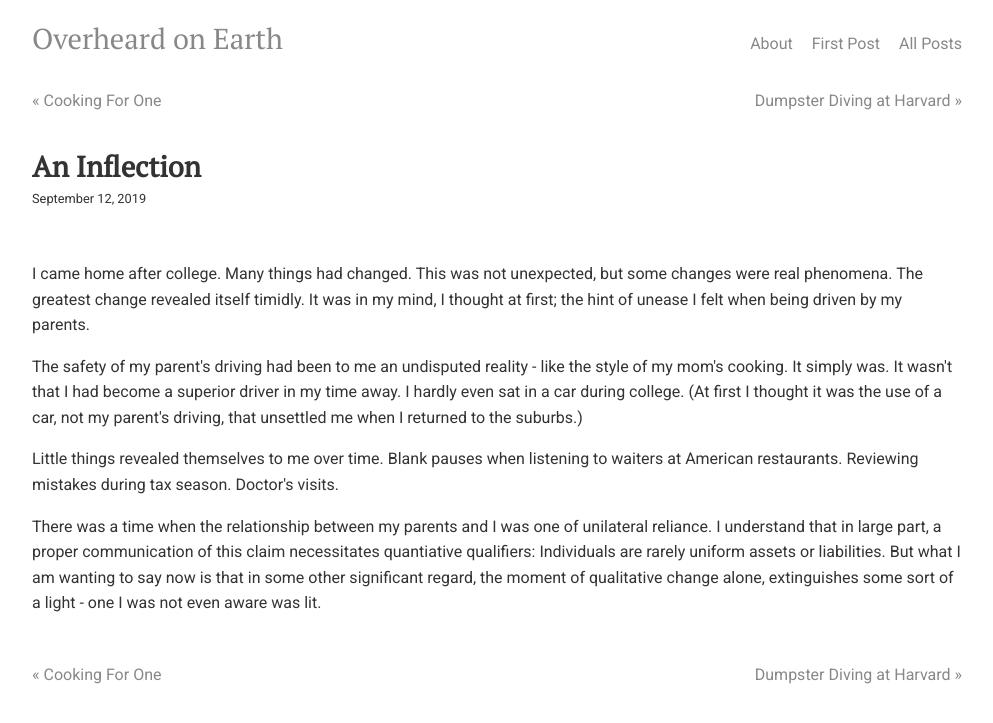
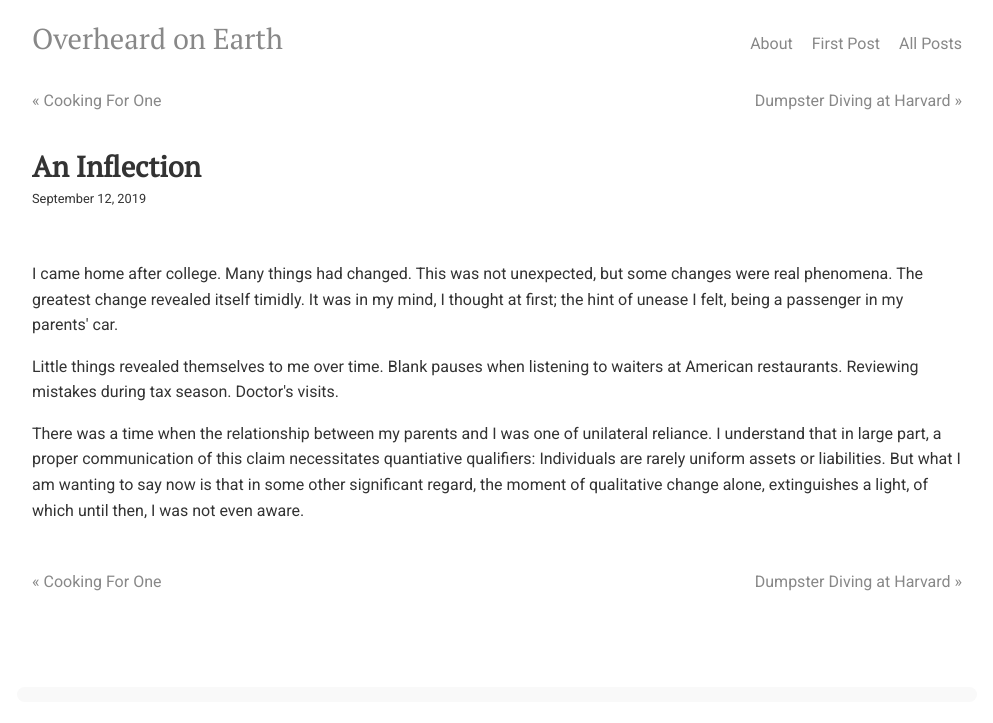
Before and after one commit to overheardonearth/overheardonearth.github.io, a Jekyll site: the page built from _posts/2019-09-12-an-inflection.html, in a window 1280 px wide. Shown: the top 723 px of the page, without its empty margins (143-1136 px from the left). Built offline with Jekyll 4.4.1, drawn with Linux system fonts in a browser that asks for light colours; comment, search, counter and statistics services are not loaded.

Commit message:
Update 2019-09-12-an-inflection.html

```diff
--- a/_posts/2019-09-12-an-inflection.html
+++ b/_posts/2019-09-12-an-inflection.html
@@ -5,13 +5,10 @@ comments: true
 date: 2019-09-12
 ---
 
-I came home after college. Many things had changed. This was not unexpected, but some changes were real phenomena. The greatest change revealed itself timidly. It was in my mind, I thought at first; the hint of unease I felt when being driven by my parents.
-
-<p>
-The safety of my parent's driving had been to me an undisputed reality - like the style of my mom's cooking. It simply was. It wasn't that I had become a superior driver in my time away. I hardly even sat in a car during college. (At first I thought it was the use of a car, not my parent's driving, that unsettled me when I returned to the suburbs.)
+I came home after college. Many things had changed. This was not unexpected, but some changes were real phenomena. The greatest change revealed itself timidly. It was in my mind, I thought at first; the hint of unease I felt, being a passenger in my parents' car.
 
 <p>
 Little things revealed themselves to me over time. Blank pauses when listening to waiters at American restaurants. Reviewing mistakes during tax season. Doctor's visits.
 
 <p>
-There was a time when the relationship between my parents and I was one of unilateral reliance. I understand that in large part, a proper communication of this claim necessitates quantiative qualifiers: Individuals are rarely uniform assets or liabilities. But what I am wanting to say now is that in some other significant regard, the moment of qualitative change alone, extinguishes some sort of a light - one I was not even aware was lit.
+There was a time when the relationship between my parents and I was one of unilateral reliance. I understand that in large part, a proper communication of this claim necessitates quantiative qualifiers: Individuals are rarely uniform assets or liabilities. But what I am wanting to say now is that in some other significant regard, the moment of qualitative change alone, extinguishes a light, of which until then, I was not even aware.
```
